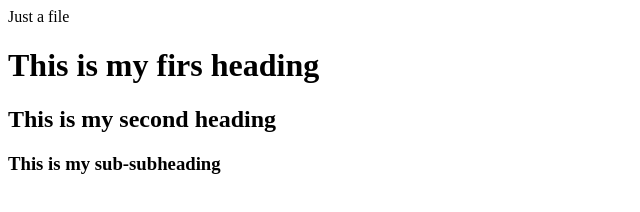
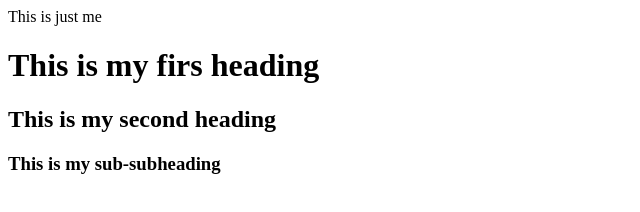
Before and after one commit to 2681283/Web_practise, a plain HTML site: page index.html in a window 1280 px wide. Shown: the full height of the page, 0-640 px from the left. Drawn offline with Linux system fonts and the light colour scheme.

Commit message:
just updated something

```diff
--- a/index.html
+++ b/index.html
@@ -1,7 +1,7 @@
 <html>
 
    <head>
-     <tittle>Just a file</tittle>
+     <tittle>This is just me</tittle>
 
   <head>
 
```
